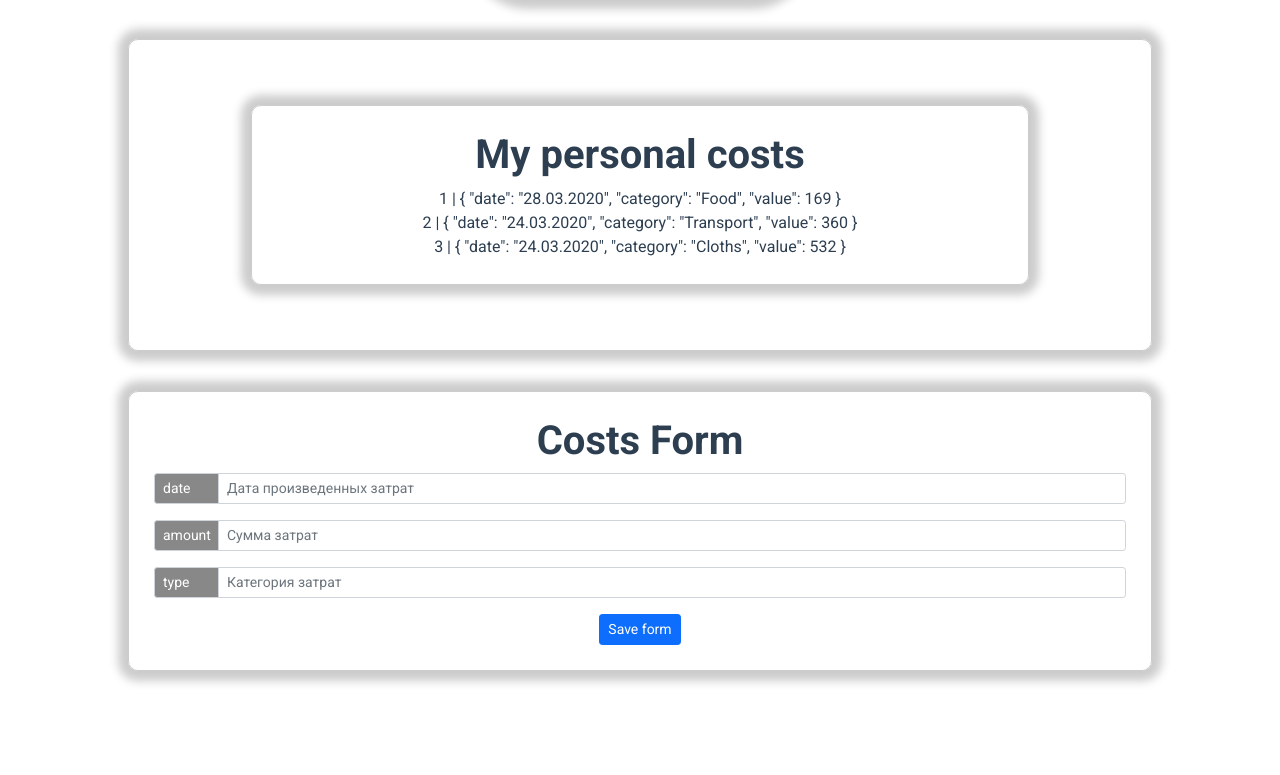
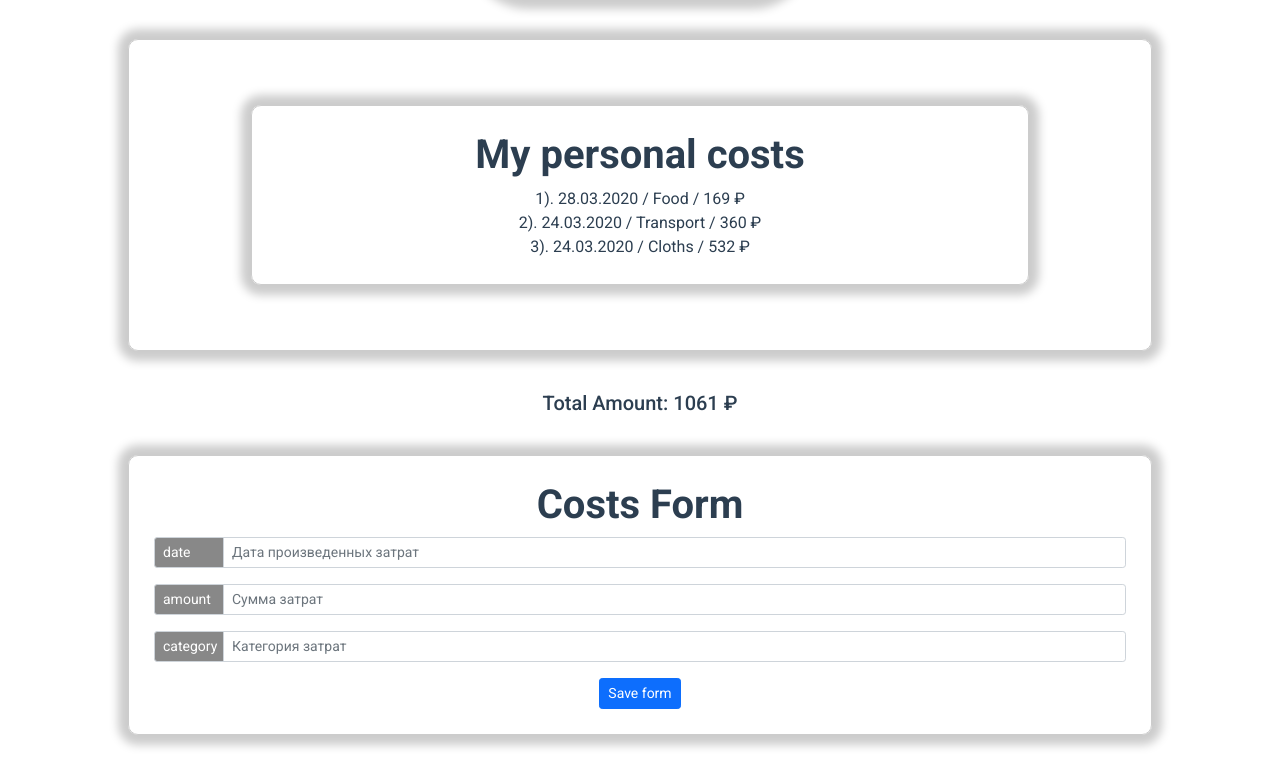
Before and after one commit to alexmil-sk/Vue_2.0_GeekBrains, a Vue app: page / in a window 1280 px wide. Shown: the part 411-1186 px from the top of the page. Before the commit the page ends 1122 px from the top, so only its background shows below. Built offline with nearby package versions, Linux system fonts and the light colour scheme.

Commit message:
HW-3 continue 1

```diff
--- a/src/App.vue
+++ b/src/App.vue
@@ -1,12 +1,16 @@
 <template>
 	<div id="app">
 		<img alt="Vue logo" :src="srcLogo">
-		<v-header></v-header>
+		<div class="header">
+			<v-header></v-header>
+		</div>
 		<div class="wrapper">
 			<costs-table :costsList="paymentsList"></costs-table>
 		</div>
+			<h5>Total Amount: {{ totalAmount }} &#8381;</h5>
+
 		<div>
-			<add-costs-form></add-costs-form>
+			<add-costs-form @addInfoStr="addData"></add-costs-form>
 		</div>
 	</div>
 </template>
@@ -31,25 +35,36 @@ export default {
 		'add-costs-form': AddCostsForm
 	},
 	methods: {
+		addData(infoStr) {
+			this.paymentsList.push(infoStr);
+		},
 		fetchData() {
 			return [
 				{
 					date: '28.03.2020',
 					category: 'Food',
-					value: 169
+					amount: 169
 				},
 				{
 					date: '24.03.2020',
 					category: 'Transport',
-					value: 360
+					amount: 360
 				},
 				{
 					date: '24.03.2020',
 					category: 'Cloths',
-					value: 532
+					amount: 532
 				},
 			]
-		}
+		},
+	},
+	computed: {
+		totalAmount() {
+			return this.paymentsList.reduce(
+				(acc, cur) => acc + cur.amount,
+				0
+			);
+		},
 	},
 	created() {
 		this.paymentsList = this.fetchData();
--- a/src/components/AddCostsForm.vue
+++ b/src/components/AddCostsForm.vue
@@ -24,13 +24,13 @@
 			/>
 		</div>
 		<div class="input-group input-group-sm mb-3">
-			<span class="input-group-text" id="inputGroup-sizing-sm">type</span>
+			<span class="input-group-text" id="inputGroup-sizing-sm">category</span>
 			<input
 				type="text"
 				class="form-control"
 				aria-label="Sizing example input"
 				aria-describedby="inputGroup-sizing-sm"
-				v-model="type"
+				v-model="category"
 				placeholder="Категория затрат"
 			/>
 		</div>
@@ -50,14 +50,14 @@ export default {
 			title: 'Costs Form',
 			date: '',
 			amount: '',
-			type: '',
+			category: '',
 		}
 	},
 	methods: {
 		onSave() {
 			const { amount, category} = this;
 			const infoStr = {
-				date: this.date ?? this.getCurrentDate,
+				date: this.date || this.getCurrentDate,
 				amount,
 				category,
 			}
@@ -67,10 +67,10 @@ export default {
 	computed: {
 		getCurrentDate() {
 			const today = new Date();
-			const d = today.getDate();
-			const m = today.getMonth() + 1;
+			const d = '0' + today.getDate();
+			const m = '0' + (today.getMonth() + 1);
 			const y = today.getFullYear();
-			return `${d} - ${m} - ${y}`;
+			return `${d}.${m}.${y}`;
 		}
 	}
 }
--- a/src/components/CostsTable.vue
+++ b/src/components/CostsTable.vue
@@ -3,9 +3,7 @@
 		<h1 >{{ title }}</h1>
 		<div class="costs__list">
 			<div class="costs__item" v-for="(item, idx) in costsList" :key="idx">
-				<span>{{ idx + 1 }} | {{ item }}</span>
-				<span></span>
-				<span></span>
+				<span>{{ idx + 1 }}). {{ item.date }} / {{ item.category }} / {{ item.amount }} &#8381;</span>
 			</div>
 		</div>
 	</div>
--- a/src/components/Header.vue
+++ b/src/components/Header.vue
@@ -1,5 +1,5 @@
 <template>
-	<div class="header">
+	<div>
 		<h1>{{ title }}</h1>
 	</div>
 </template>
--- a/src/style.scss
+++ b/src/style.scss
@@ -133,7 +133,7 @@ $input-group-addon-bg: 		#888;
 		margin-bottom: 40px;
 		padding: 25px;
 		.input-group-text {
-			width: 65px;
+			width: 70px;
 			background-color:$input-group-addon-bg ;
 			color: $input-group-addon-color;
 		}
```
